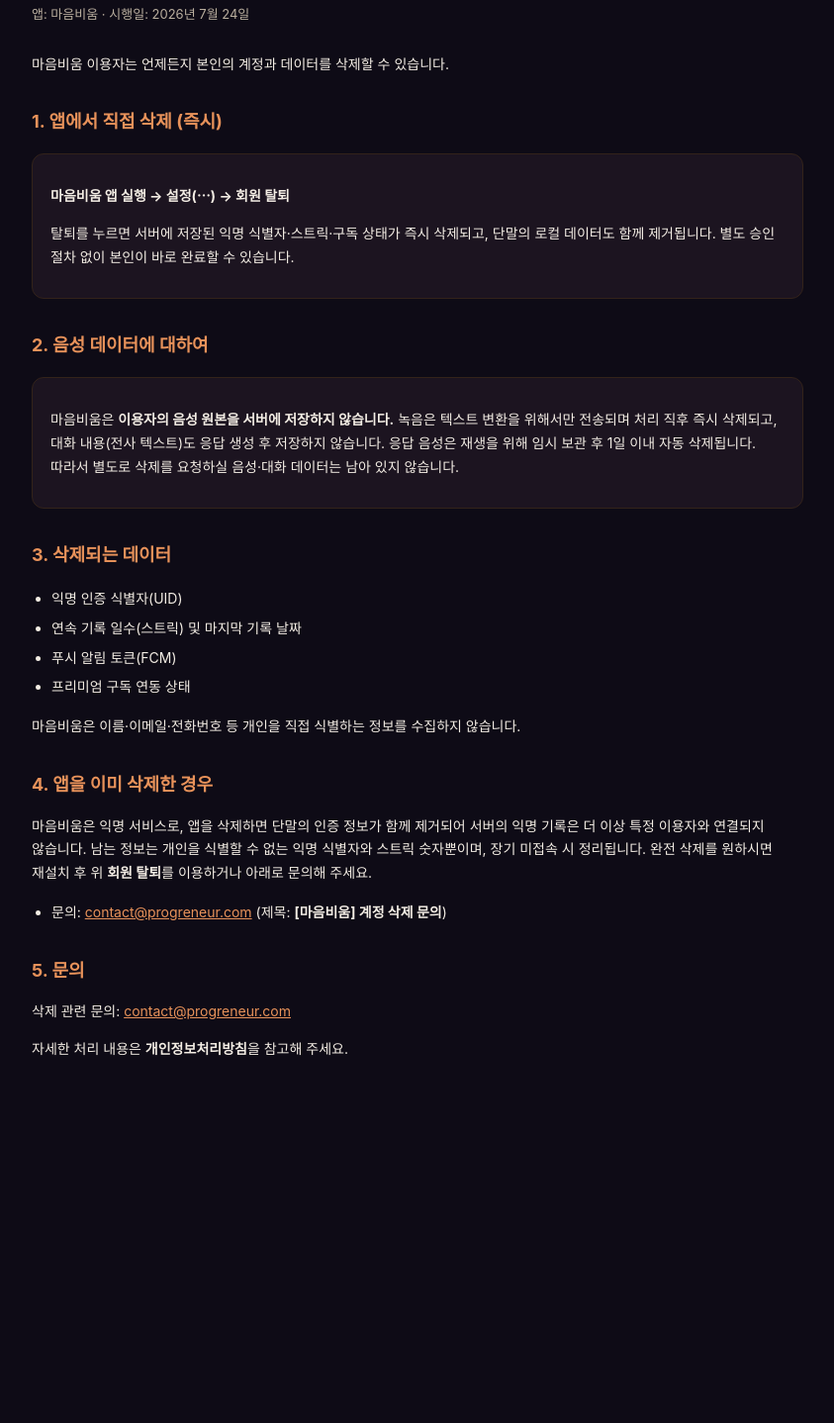
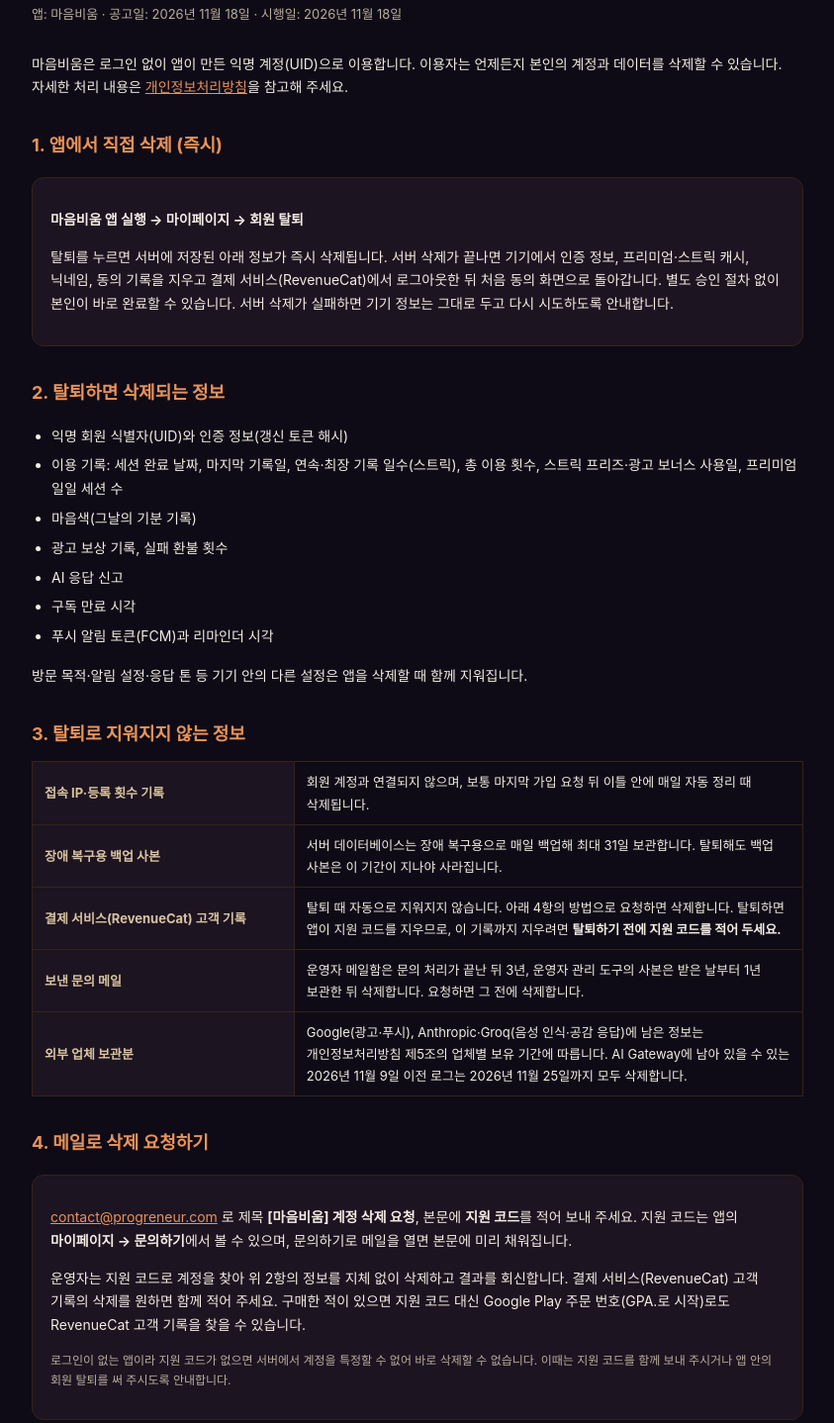
Before and after one commit to sanghunDev/privacy-policy, a plain HTML site: page mindvoice/account-deletion.html in a window 1280 px wide. Shown: the part 113-1551 px from the top of the page at 99% size, without its empty margins (218-1061 px from the left). Before the commit the page ends 1279 px from the top, so only its background shows below. Drawn offline with Linux system fonts and the light colour scheme.

Commit message:
legal(mindvoice): 계정 삭제 안내 v3 게시 — admin-hub (claude(오너 2026-11-18 추천대로))

```diff
--- a/mindvoice/account-deletion.html
+++ b/mindvoice/account-deletion.html
@@ -22,49 +22,66 @@
   th, td { border: 1px solid #33231a; padding: 9px 12px; font-size: 13px; text-align: left; }
   th { background: #1c1420; color: #d9c3a0; width: 34%; }
   .box { background: #1c1420; border: 1px solid #33231a; border-radius: 12px; padding: 16px 18px; margin: 16px 0; }
+  .small { font-size: 12px; color: #b9ae9e; }
 </style>
 </head>
 <body>
 <h1>계정 및 데이터 삭제 안내</h1>
-<p class="meta">앱: 마음비움 · 시행일: 2026년 7월 24일</p>
+<p class="meta">앱: 마음비움 · 공고일: 2026년 11월 18일 · 시행일: 2026년 11월 18일</p>
 
-<p>마음비움 이용자는 언제든지 본인의 계정과 데이터를 삭제할 수 있습니다.</p>
+<p>마음비움은 로그인 없이 앱이 만든 익명 계정(UID)으로 이용합니다. 이용자는 언제든지 본인의 계정과 데이터를 삭제할 수 있습니다.
+자세한 처리 내용은 <a href="privacy-policy.html">개인정보처리방침</a>을 참고해 주세요.</p>
 
 <h2>1. 앱에서 직접 삭제 (즉시)</h2>
 <div class="box">
-  <p><strong>마음비움 앱 실행 → 설정(⋯) → 회원 탈퇴</strong></p>
-  <p>탈퇴를 누르면 서버에 저장된 익명 식별자·스트릭·구독 상태가 즉시 삭제되고, 단말의 로컬
-  데이터도 함께 제거됩니다. 별도 승인 절차 없이 본인이 바로 완료할 수 있습니다.</p>
+  <p><strong>마음비움 앱 실행 → 마이페이지 → 회원 탈퇴</strong></p>
+  <p>탈퇴를 누르면 서버에 저장된 아래 정보가 즉시 삭제됩니다. 서버 삭제가 끝나면 기기에서 인증 정보, 프리미엄·스트릭 캐시, 닉네임, 동의 기록을 지우고
+  결제 서비스(RevenueCat)에서 로그아웃한 뒤 처음 동의 화면으로 돌아갑니다. 별도 승인 절차 없이 본인이 바로 완료할 수 있습니다.
+  서버 삭제가 실패하면 기기 정보는 그대로 두고 다시 시도하도록 안내합니다.</p>
 </div>
 
-<h2>2. 음성 데이터에 대하여</h2>
+<h2>2. 탈퇴하면 삭제되는 정보</h2>
+<ul>
+  <li>익명 회원 식별자(UID)와 인증 정보(갱신 토큰 해시)</li>
+  <li>이용 기록: 세션 완료 날짜, 마지막 기록일, 연속·최장 기록 일수(스트릭), 총 이용 횟수, 스트릭 프리즈·광고 보너스 사용일, 프리미엄 일일 세션 수</li>
+  <li>마음색(그날의 기분 기록)</li>
+  <li>광고 보상 기록, 실패 환불 횟수</li>
+  <li>AI 응답 신고</li>
+  <li>구독 만료 시각</li>
+  <li>푸시 알림 토큰(FCM)과 리마인더 시각</li>
+</ul>
+<p>방문 목적·알림 설정·응답 톤 등 기기 안의 다른 설정은 앱을 삭제할 때 함께 지워집니다.</p>
+
+<h2>3. 탈퇴로 지워지지 않는 정보</h2>
+<table>
+  <tr><th>접속 IP·등록 횟수 기록</th><td>회원 계정과 연결되지 않으며, 보통 마지막 가입 요청 뒤 이틀 안에 매일 자동 정리 때 삭제됩니다.</td></tr>
+  <tr><th>장애 복구용 백업 사본</th><td>서버 데이터베이스는 장애 복구용으로 매일 백업해 최대 31일 보관합니다. 탈퇴해도 백업 사본은 이 기간이 지나야 사라집니다.</td></tr>
+  <tr><th>결제 서비스(RevenueCat) 고객 기록</th><td>탈퇴 때 자동으로 지워지지 않습니다. 아래 4항의 방법으로 요청하면 삭제합니다. 탈퇴하면 앱이 지원 코드를 지우므로, 이 기록까지 지우려면 <strong>탈퇴하기 전에 지원 코드를 적어 두세요.</strong></td></tr>
+  <tr><th>보낸 문의 메일</th><td>운영자 메일함은 문의 처리가 끝난 뒤 3년, 운영자 관리 도구의 사본은 받은 날부터 1년 보관한 뒤 삭제합니다. 요청하면 그 전에 삭제합니다.</td></tr>
+  <tr><th>외부 업체 보관분</th><td>Google(광고·푸시), Anthropic·Groq(음성 인식·공감 응답)에 남은 정보는 개인정보처리방침 제5조의 업체별 보유 기간에 따릅니다. AI Gateway에 남아 있을 수 있는 2026년 11월 9일 이전 로그는 2026년 11월 25일까지 모두 삭제합니다.</td></tr>
+</table>
+
+<h2>4. 메일로 삭제 요청하기</h2>
 <div class="box">
-  <p>마음비움은 <strong>이용자의 음성 원본을 서버에 저장하지 않습니다.</strong> 녹음은 텍스트 변환을
-  위해서만 전송되며 처리 직후 즉시 삭제되고, 대화 내용(전사 텍스트)도 응답 생성 후 저장하지 않습니다.
-  응답 음성은 재생을 위해 임시 보관 후 1일 이내 자동 삭제됩니다. 따라서 별도로 삭제를 요청하실
-  음성·대화 데이터는 남아 있지 않습니다.</p>
+  <p><a href="mailto:contact@progreneur.com">contact@progreneur.com</a> 로 제목 <strong>[마음비움] 계정 삭제 요청</strong>, 본문에 <strong>지원 코드</strong>를 적어 보내 주세요.
+  지원 코드는 앱의 <strong>마이페이지 → 문의하기</strong>에서 볼 수 있으며, 문의하기로 메일을 열면 본문에 미리 채워집니다.</p>
+  <p>운영자는 지원 코드로 계정을 찾아 위 2항의 정보를 지체 없이 삭제하고 결과를 회신합니다. 결제 서비스(RevenueCat) 고객 기록의 삭제를 원하면 함께 적어 주세요.
+  구매한 적이 있으면 지원 코드 대신 Google Play 주문 번호(GPA.로 시작)로도 RevenueCat 고객 기록을 찾을 수 있습니다.</p>
+  <p class="small">로그인이 없는 앱이라 지원 코드가 없으면 서버에서 계정을 특정할 수 없어 바로 삭제할 수 없습니다. 이때는 지원 코드를 함께 보내 주시거나 앱 안의 회원 탈퇴를 써 주시도록 안내합니다.</p>
 </div>
 
-<h2>3. 삭제되는 데이터</h2>
-<ul>
-  <li>익명 인증 식별자(UID)</li>
-  <li>연속 기록 일수(스트릭) 및 마지막 기록 날짜</li>
-  <li>푸시 알림 토큰(FCM)</li>
-  <li>프리미엄 구독 연동 상태</li>
-</ul>
-<p>마음비움은 이름·이메일·전화번호 등 개인을 직접 식별하는 정보를 수집하지 않습니다.</p>
+<h2>5. 앱을 이미 지웠거나 다시 설치한 경우</h2>
+<p>회원 탈퇴 없이 앱만 삭제하면 <strong>서버의 기록은 남습니다.</strong> 오래 이용하지 않았다는 이유로 자동 삭제하지 않습니다.
+앱을 다시 설치하면 새 익명 계정이 만들어지고, 새 계정에서 탈퇴하면 새 계정의 기록만 지워집니다.
+앱은 이전 계정의 지원 코드를 보여 주지 않아, 이전 계정은 특정할 수 없어 삭제 요청으로도 지울 수 없습니다(이전 계정의 지원 코드를 따로 적어 두었다면 4항처럼 보내 주세요).
+그래서 기록을 지우려면 <strong>앱을 삭제하기 전에 회원 탈퇴</strong>를 해 주세요.</p>
 
-<h2>4. 앱을 이미 삭제한 경우</h2>
-<p>마음비움은 익명 서비스로, 앱을 삭제하면 단말의 인증 정보가 함께 제거되어 서버의 익명 기록은
-더 이상 특정 이용자와 연결되지 않습니다. 남는 정보는 개인을 식별할 수 없는 익명 식별자와
-스트릭 숫자뿐이며, 장기 미접속 시 정리됩니다. 완전 삭제를 원하시면 재설치 후 위 <strong>회원 탈퇴</strong>를
-이용하거나 아래로 문의해 주세요.</p>
-<ul>
-  <li>문의: <a href="mailto:contact@progreneur.com">contact@progreneur.com</a> (제목: <strong>[마음비움] 계정 삭제 문의</strong>)</li>
-</ul>
+<h2>6. 음성과 대화 내용</h2>
+<p>마음비움은 이용자의 음성 원본과 대화 내용(전사 텍스트), AI 응답을 자체 서버에 저장하지 않습니다. 기기의 녹음 파일은 응답을 받으면 바로 삭제합니다.
+응답을 음성으로 만드는 기능은 아직 시작하지 않아 응답 음성 파일도 만들지 않습니다. 따라서 따로 삭제를 요청하실 음성·대화 데이터는 자체 서버에 남아 있지 않습니다.</p>
 
-<h2>5. 문의</h2>
+<h2>7. 문의</h2>
 <p>삭제 관련 문의: <a href="mailto:contact@progreneur.com">contact@progreneur.com</a></p>
-<p>자세한 처리 내용은 <strong>개인정보처리방침</strong>을 참고해 주세요.</p>
+<p class="small">이 안내는 2026년 11월 18일에 개인정보처리방침과 맞게 고쳤습니다(삭제 경로 · 삭제 항목 · 탈퇴로 지워지지 않는 정보 · 다시 설치한 경우 · 메일 요청 방법).</p>
 </body>
 </html>
```
